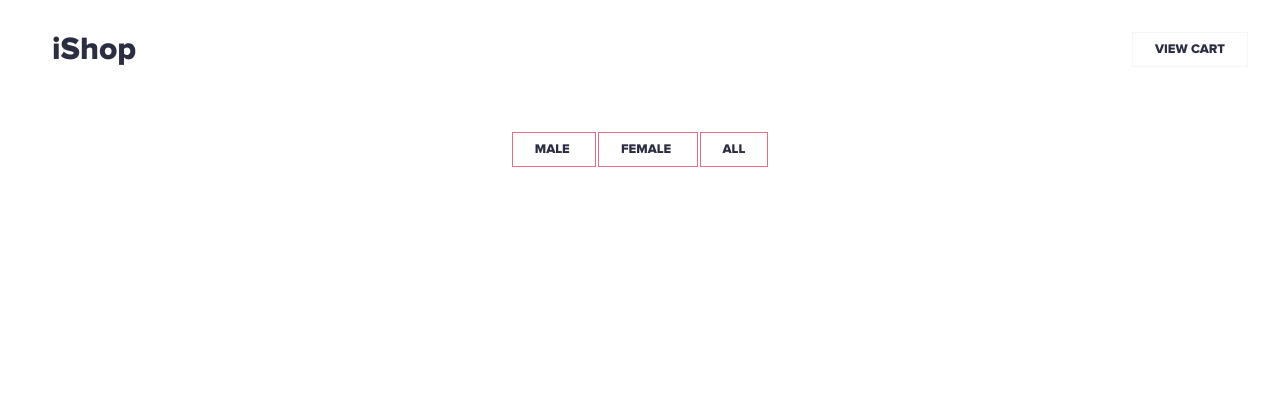
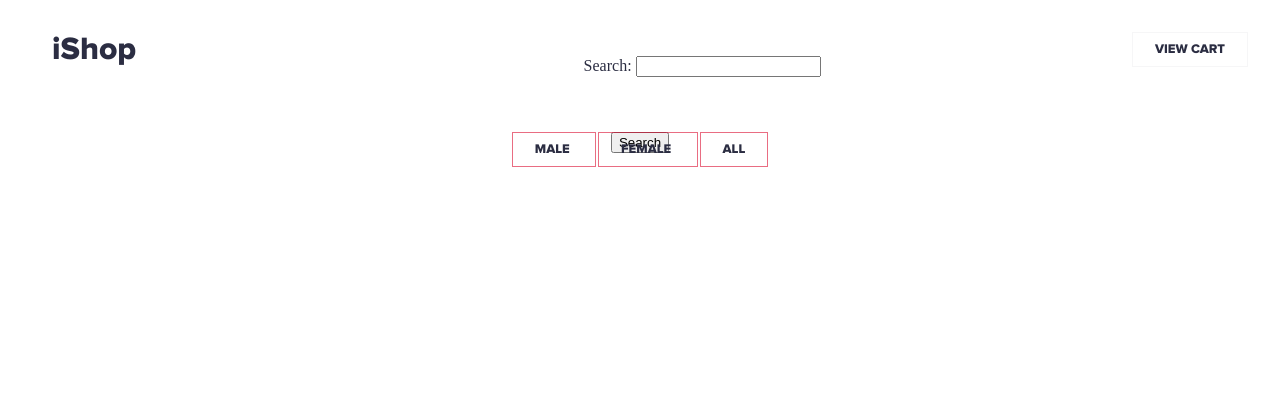
Before and after one commit to awp2016/iteam_magazin_online, a Django app: page / in a window 1280 px wide. Shown: the top 420 px of the page. Run offline with Django 3.2, Linux system fonts and the light colour scheme; the visitor is signed in with stand-in values (Sample User, id 1); data that the repository does not hold is empty; parts of the project's set-up code (start-up, migrations or seed data) failed here and were passed over; some libraries are stand-ins or nearby versions; some web fonts are replaced.

Commit message:
Create search bar in layout the search is done by searching for substring in productName

```diff
--- a/src/iteam/forms.py
+++ b/src/iteam/forms.py
@@ -3,3 +3,7 @@ from django import forms
 
 class CommentForm(forms.Form):
     text = forms.CharField(label="Comment", widget=forms.Textarea, required=True, max_length=500)
+
+
+class SearchForm(forms.Form):
+    text = forms.CharField(label="Search", widget=forms.TextInput, required=True, max_length=50)
--- a/src/iteam/templates/layout.html
+++ b/src/iteam/templates/layout.html
@@ -13,6 +13,13 @@
             <a href="/" class="header-logo">
                 <h1>iShop</h1>
             </a>
+            <div class="search_bar">
+                <form action="" method="POST">
+                    {% csrf_token %}
+                    {{ form_search.as_p }}
+                    <input type="submit" value="Search"/>
+                </form>
+            </div>
             <div class="header-right">
                 {% if user.is_authenticated %}
                     <a class="button-positive" href="{% url 'shopping_cart' user.get_shopping_active.pk %}">View
--- a/src/iteam/views.py
+++ b/src/iteam/views.py
@@ -27,17 +27,24 @@ class ProductsListView(ListView):
 
 
 def index(request, gender=None):
-    if gender is None:
-        products = models.Product.objects.all()
+    if request.method == 'POST':
+        form = forms.SearchForm(request.POST)
+        if form.is_valid():
+            products = models.Product.objects.filter(productName__icontains=form.cleaned_data['text'])
     else:
-        products = models.Product.objects.filter(gender=gender)
+        form = forms.SearchForm()
+        if gender is None:
+            products = models.Product.objects.all()
+        else:
+            products = models.Product.objects.filter(gender=gender)
     tup = []
     for prod in products:
         image = models.Image.objects.filter(product=prod).first
         tuplu = (prod, image)
         tup.append(tuplu)
     context = {
-        'tuplu': tup
+        'tuplu': tup,
+        'form_search': form
     }
     return render(request, 'index.html', context)
 
@@ -50,7 +57,6 @@ def product_details(request, pk):
     context = {
         'product': product,
         'comments': comments,
-        'form_comment': form_comment,
         'form_comment': form_comment,
         'images': images
     }
```
Also changed, not shown: src/iteam/urls.py (+9 -9 lines).
